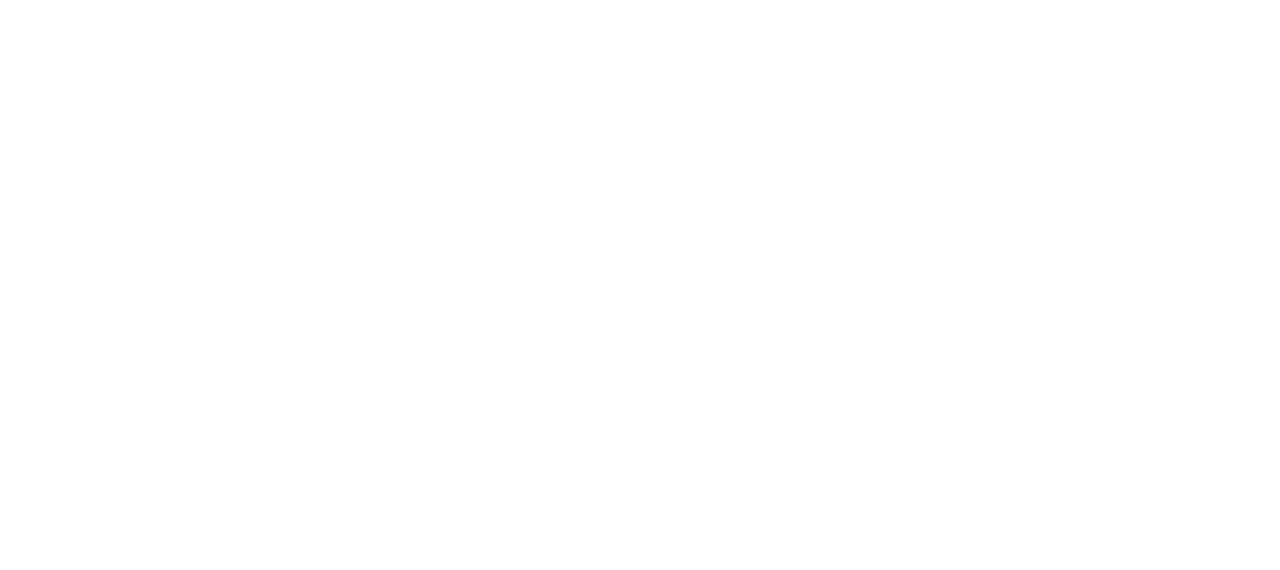
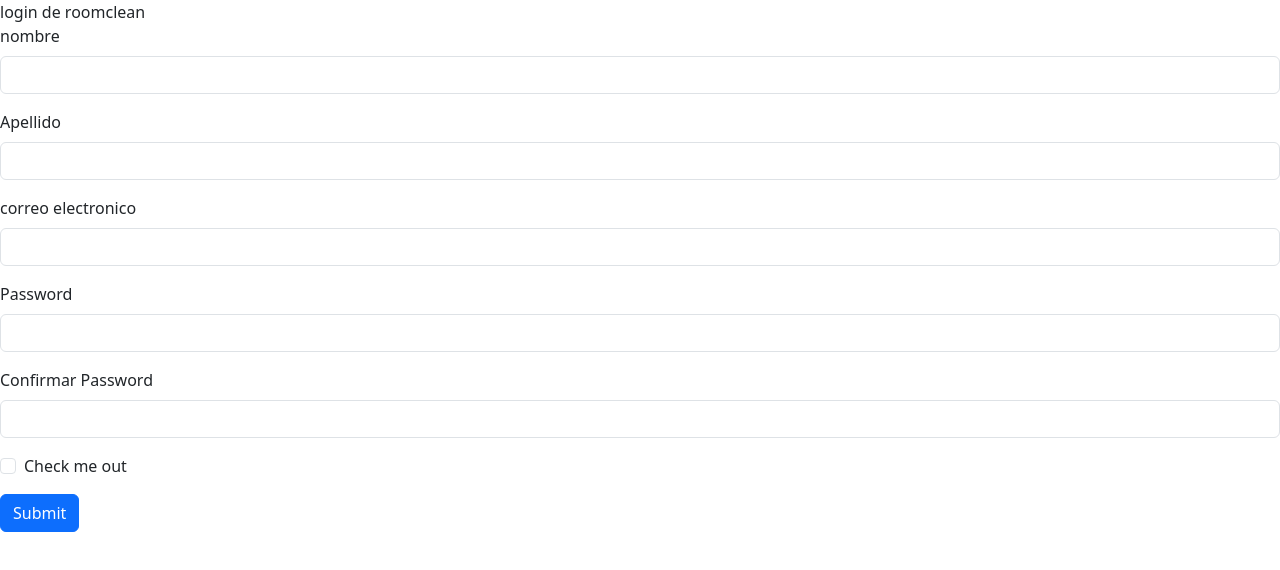
Before and after one commit to RogelioGR/AME30-07-24, a plain HTML site: page index.html in a window 1280 px wide. Drawn offline with nearby package versions, Linux system fonts and the light colour scheme.

Commit message:
Agregando formulario

```diff
--- a/index.html
+++ b/index.html
@@ -3,9 +3,42 @@
 <head>
     <meta charset="UTF-8">
     <meta name="viewport" content="width=device-width, initial-scale=1.0">
-    <title>Document</title>
+    <title>Formulario</title>
+    <link href="https://cdn.jsdelivr.net/npm/bootstrap@5.3.3/dist/css/bootstrap.min.css" rel="stylesheet" integrity="sha384-QWTKZyjpPEjISv5WaRU9OFeRpok6YctnYmDr5pNlyT2bRjXh0JMhjY6hW+ALEwIH" crossorigin="anonymous">
 </head>
 <body>
+<div>
+    login de roomclean
+    <form>
+        <div class="mb-3">
+          <label for="nombre" class="form-label">nombre </label>
+          <input type="text" class="form-control" id="nombre" >
+        </div>
+        <div class="mb-3">
+            <label for="nombre" class="form-label">Apellido </label>
+            <input type="text" class="form-control" id="nombre" >
+          </div>
+        <div class="mb-3">
+            <label for="exampleInputEmail1" class="form-label">correo electronico</label>
+            <input type="email" class="form-control" id="exampleInputEmail1" aria-describedby="emailHelp">
+          </div>
+        <div class="mb-3">
+            <label for="exampleInputPassword1" class="form-label">Password</label>
+            <input type="password" class="form-control" id="exampleInputPassword1">
+          </div>
+        <div class="mb-3">
+          <label for="exampleInputPassword1" class="form-label"> Confirmar Password</label>
+          <input type="password" class="form-control" id="exampleInputPassword1">
+        </div>
+        <div class="mb-3 form-check">
+          <input type="checkbox" class="form-check-input" id="exampleCheck1">
+          <label class="form-check-label" for="exampleCheck1">Check me out</label>
+        </div>
+        <button type="submit" class="btn btn-primary">Submit</button>
+      </form>
+</div>
 
+
+    <script src="https://cdn.jsdelivr.net/npm/bootstrap@5.3.3/dist/js/bootstrap.bundle.min.js" integrity="sha384-YvpcrYf0tY3lHB60NNkmXc5s9fDVZLESaAA55NDzOxhy9GkcIdslK1eN7N6jIeHz" crossorigin="anonymous"></script>
 </body>
 </html>
```
